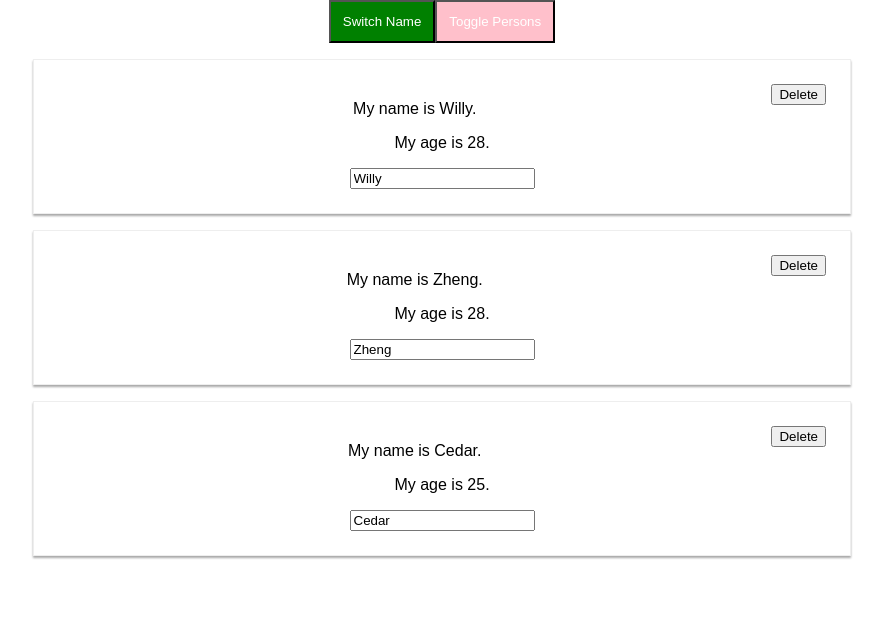
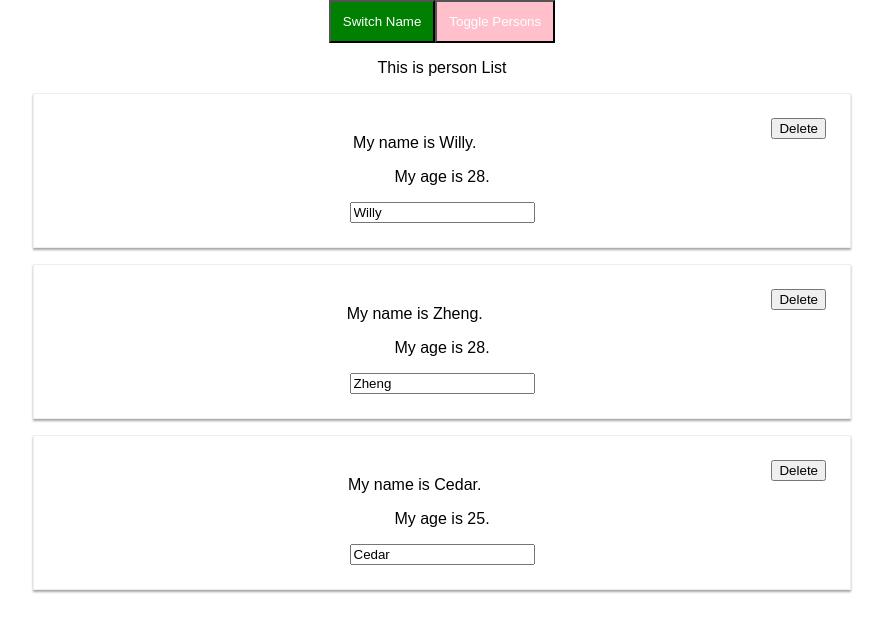
Before and after one commit to WillyLu326/React-Application, a React (Create React App) app: page / in a window 1280 px wide. Shown: the top 632 px of the page, without its empty margins (198-1081 px from the left). Built offline with nearby package versions, Linux system fonts and the light colour scheme.

Commit message:
add person list title

```diff
--- a/src/App.js
+++ b/src/App.js
@@ -65,6 +65,7 @@ class App extends Component {
       <div className="App">
         <button style={this.styleSwitchButton()} onClick={this.switchNameHandler.bind(this, 'Willy Lu~!!!!')}>Switch Name</button>
         <button style={this.styleToggleButton()} onClick={this.togglePersonsHander}>Toggle Persons</button>
+        <p>This is person List</p>
         {
           this.state.showPersons ? (
             <div>
```
